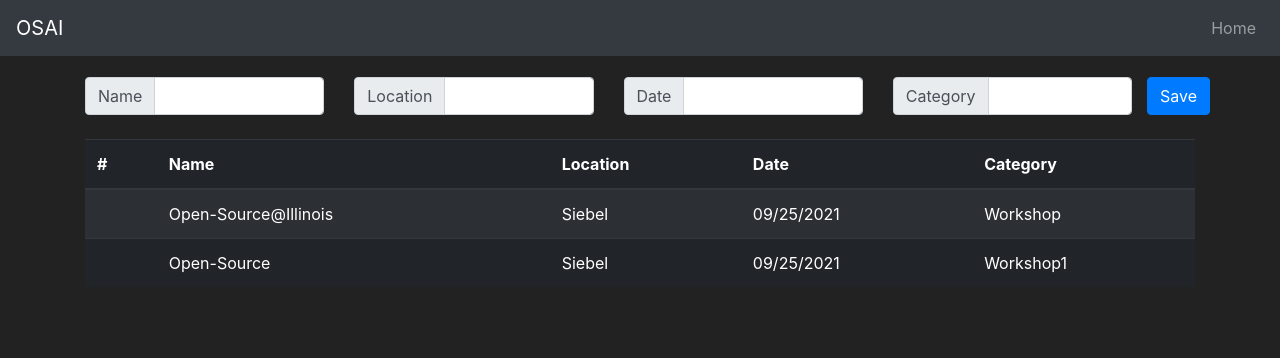
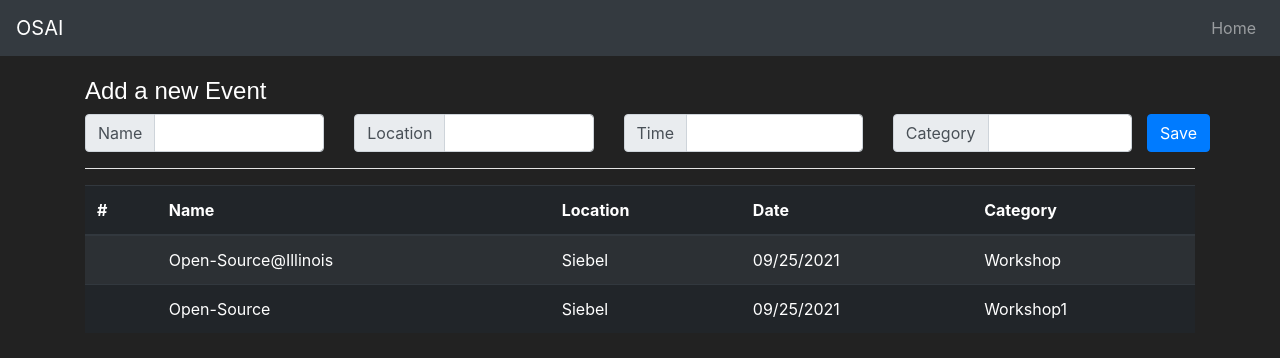
Before and after one commit to svijay77/rest-api-workshop-fa21, a React (Create React App) app in the folder web/: page / in a window 1280 px wide. Shown: the top 358 px of the page. Built offline with nearby package versions, Linux system fonts and the light colour scheme; no server answers.

Commit message:
Improve NewEventForm look

```diff
--- a/web/src/components/NewEventForm.js
+++ b/web/src/components/NewEventForm.js
@@ -8,8 +8,12 @@ const NewEventForm = () => {
     const [category, setCategory] = useState("")
 
     // TODO: Make API POST call
+    // TODO: Make Category a dropdown
     return (
         <>
+            <h4 style={{color: "white", fontFamily: "arial"}}>
+                Add a new Event
+            </h4>
             <Row>
                 <InputGroup as={Col}>
                     <InputGroup.Prepend>
@@ -31,7 +35,7 @@ const NewEventForm = () => {
                 </InputGroup>
                 <InputGroup as={Col}>
                     <InputGroup.Prepend>
-                        <InputGroup.Text id="Date">Date</InputGroup.Text>
+                        <InputGroup.Text id="Date">Time</InputGroup.Text>
                     </InputGroup.Prepend>
                     <Form.Control name = "Date" value={date} onChange={e=>{
                         e.preventDefault();
@@ -50,7 +54,7 @@ const NewEventForm = () => {
                 {/* <button type="submit" class="btn btn-primary" onClick={setName(name), setLocation(location), setDate(date), setTime(time), setCategory(category)}>Save</button> */}
                 <Button type="submit">Save</Button>
             </Row>
-            <br/>
+            <hr style={{color:"white", backgroundColor: "white"}}/>
         </>
     )
 }
```
